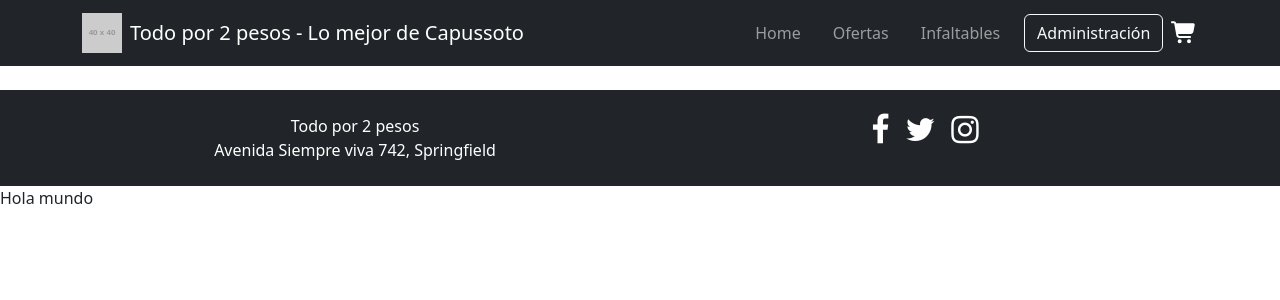
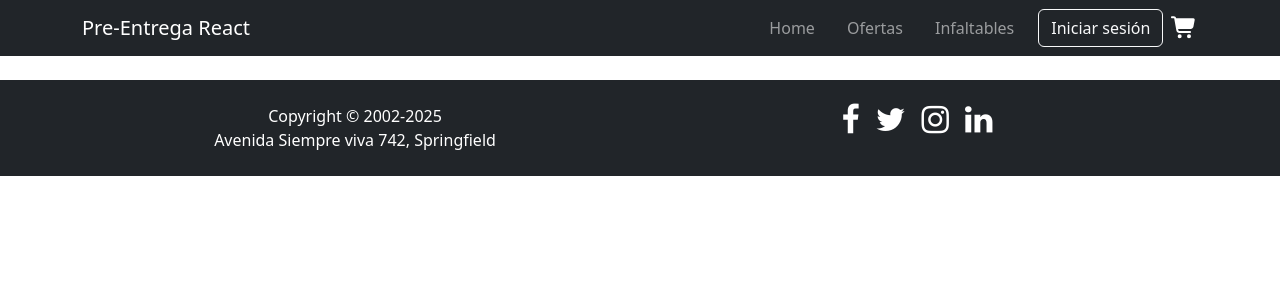
Before and after one commit to Tomas-Perez/Proyecto-Final-React---Tomas-Ezequiel-Perez, a React (Vite) app: page /carrito in a window 1280 px wide. Shown: the top 300 px of the page. Built offline with nearby package versions, Linux system fonts and the light colour scheme.

Commit message:
Listo Pre-entrega

```diff
--- a/index.html
+++ b/index.html
@@ -4,11 +4,10 @@
     <meta charset="UTF-8" />
     <link rel="icon" type="image/svg+xml" href="/vite.svg" />
     <meta name="viewport" content="width=device-width, initial-scale=1.0" />
-    <title>proyecto-final</title>
+    <title>Pre-entrega React</title>
   </head>
   <body>
     <div id="root"></div>
     <script type="module" src="/src/main.jsx"></script>
-    <p>Hola mundo</p>
   </body>
 </html>
--- a/src/App.jsx
+++ b/src/App.jsx
@@ -4,7 +4,8 @@ import Home from './components/Home';
 import Ofertas from './components/Ofertas';
 import Infaltables from './components/Infaltables';
 import Login from './components/Login';
-import Footer from './components/Footer'
+import Footer from './components/Footer';
+// import Carrito from "./components/Carrito"
 
 function App() {
 
@@ -16,6 +17,7 @@ function App() {
         <Route path="/" element={<Home />} />
         <Route path="/ofertas" element={<Ofertas />} />
         <Route path="/infaltables" element={<Infaltables />} />
+        <Route path="/carrito" />
       </Routes>
       <Footer/>
     </Router>
--- a/src/components/Footer.jsx
+++ b/src/components/Footer.jsx
@@ -8,19 +8,22 @@ const Footer = () => {
       <Container>
         <Row>
           <Col md={6}>
-            <p className="mb-0">Todo por 2 pesos</p>
+            <p className="mb-0">Copyright © 2002-2025</p>
             <p className="mb-0">Avenida Siempre viva 742, Springfield</p>
           </Col>
           <Col md={6}>
             <div>
-              <a href="#" className="text-white me-3">
+              <a href="https://facebook.com" className="text-white me-3">
                 <i className="fa fa-facebook fa-2x"></i>
               </a>
-              <a href="#" className="text-white me-3">
+              <a href="https://x.com" className="text-white me-3">
                 <i className="fa fa-twitter fa-2x"></i>
               </a>
-              <a href="#" className="text-white">
+              <a href="https://instagram.com" className="text-white me-3">
                 <i className="fa fa-instagram fa-2x"></i>
+              </a>
+              <a href="https://www.linkedin.com/in/tomas-ezequiel-perez-90230a21b/" className="text-white me-3">
+                <i className="fa fa-linkedin fa-2x"></i>
               </a>
             </div>
           </Col>
--- a/src/components/Header.jsx
+++ b/src/components/Header.jsx
@@ -9,12 +9,7 @@ const Header = () => {
     <Navbar bg="dark" variant="dark" expand="lg" className="mb-4">
       <Container>
         <Navbar.Brand as={Link} to="/" className="d-flex align-items-center">
-          <img
-            src="https://via.placeholder.com/40"
-            alt="Logo"
-            className="d-inline-block align-top me-2"
-          />
-          <span>Todo por 2 pesos - Lo mejor de Capussoto</span>
+          <span>Pre-Entrega React</span>
         </Navbar.Brand>
 
         <Nav className="ms-auto align-items-center">
@@ -23,8 +18,8 @@ const Header = () => {
           <Nav.Link as={Link} to="/infaltables" className="me-3">Infaltables</Nav.Link>
 
           <div className="d-flex align-items-center">
-            <Button variant="outline-light" as={Link} to="/administracion" className="me-2">
-              Administración
+            <Button variant="outline-light" as={Link} to="/login" className="me-2">
+              Iniciar sesión
             </Button>
             <Link to="/carrito" className="text-white">
               <FontAwesomeIcon icon={faShoppingCart} size="lg" />
--- a/src/components/ProductCard.jsx
+++ b/src/components/ProductCard.jsx
@@ -4,7 +4,7 @@ import { Card, Button } from 'react-bootstrap';
 const ProductCard = ({ product, agregarAlCarrito }) => {
     return (
 
-    <Card className="h-100 d-flex flex-column">
+    <Card className="h-100 d-flex flex-column shadow-sm border-5">
       <Card.Img
         variant="top"
         src={product.image}
@@ -22,7 +22,7 @@ const ProductCard = ({ product, agregarAlCarrito }) => {
         <Card.Text>
           <strong>${product.price}</strong>
         </Card.Text>
-        <Button variant="primary" onClick={() => agregarAlCarrito(product)}>
+        <Button variant="primary" className="mt-auto" onClick={() => agregarAlCarrito(product)}>
           Agregar al carrito
         </Button>
       </Card.Body>
--- a/src/components/ProductList.jsx
+++ b/src/components/ProductList.jsx
@@ -33,7 +33,7 @@ const ProductList = ({ category = null }) =>
 
 
         if (loading) {
-            return <div>Loading...</div>;
+            return <div>Cargando...</div>;
         }
 
 
```
